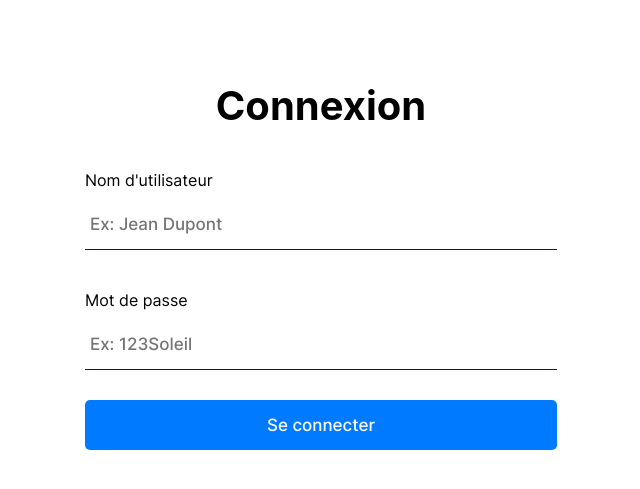
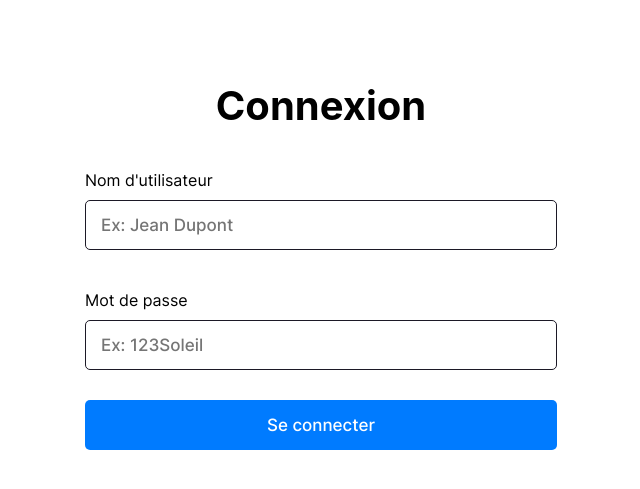
Before and after one commit to CosmoDrome-Observatoire-Claude-Tavenier/cosmodrome, a PHP site: page /admin/ in a window 1280 px wide. Shown: the part 135-624 px from the top of the page, without its empty margins (319-959 px from the left). Run offline with PHP 8.4, Linux system fonts and the light colour scheme; some web fonts are replaced.

Commit message:
Fix admin login

```diff
--- a/www/admin/index.php
+++ b/www/admin/index.php
@@ -1,7 +1,7 @@
 <?php
 // Si l'url est logout on déconnecte l'utilisateur
 $url = $_SERVER['REQUEST_URI'];
-$base_url = '/cosmodrome/www';
+$base_url = '';
 $url = str_replace($base_url, '', $url); // À RETIRER POUR LA PRODUCTION
 
 // On démarre une session
--- a/www/controllers/LoginController.php
+++ b/www/controllers/LoginController.php
@@ -15,10 +15,12 @@ class LoginController {
 
             // On vérifie si les données sont correctes
             if (Database::checkLogin($username, $password)) {
+                // On démarre une session
+                session_start();
                 // On connecte l'utilisateur
                 $_SESSION['username'] = $username;
 
-                // On redirige l'utilisateur vers la page d'accueil
+                // On redirige l'utilisateur vers la page d'administration
                 header('Location: .');
             } else {
                 // On affiche un message d'erreur
--- a/www/css/admin.css
+++ b/www/css/admin.css
@@ -37,10 +37,10 @@ body {
     width: 100%;
     height: 50px;
     margin-bottom: 20px;
-    border: none;
-    border-bottom: 1px solid #1C1926;
+    border: 1px solid #1C1926;
+    border-radius: 5px;
     margin-top: -10px;
-    padding: 5px;
+    padding: 15px;
     font-size: 17px;
     font-weight: 500;
     font-family:  'Inter', sans-serif;
--- a/www/index.php
+++ b/www/index.php
@@ -6,7 +6,7 @@ require_once 'controllers/PageController.php';
 
 
 $url = $_SERVER['REQUEST_URI'];
-$base_url = '/cosmodrome/www';
+$base_url = '';
 $url = str_replace($base_url, '', $url); // À RETIRER POUR LA PRODUCTION
 
 $is_page_found = false;
```
